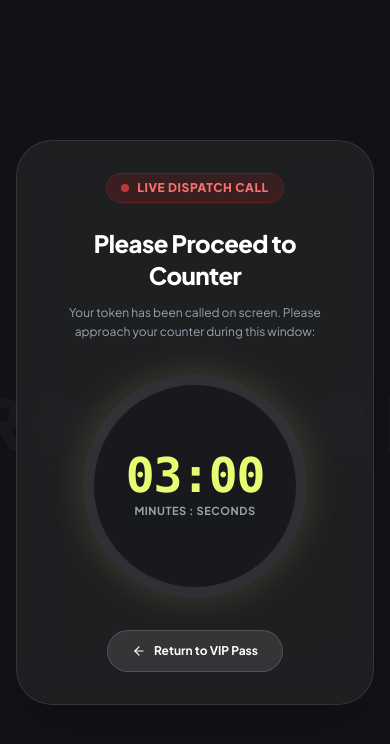
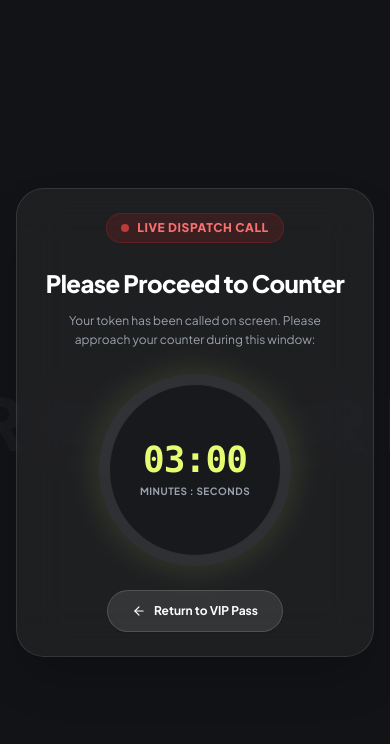
Before and after one commit to piyush89986/redcarpetFR, a React (Create React App) app: page /1/countdown in a window 390 px wide. Shown: the top 744 px of the page. Built offline with nearby package versions, Linux system fonts and the light colour scheme; no server answers.

Commit message:
fix: fine-tune countdown timer responsiveness for mobile screens

```diff
--- a/src/components/Countdown.js
+++ b/src/components/Countdown.js
@@ -60,7 +60,7 @@ const Countdown = () => {
       </div>
 
       {/* Main Glass Card */}
-      <div className="relative z-10 w-full max-w-lg bg-white/5 border border-white/10 backdrop-blur-xl rounded-[36px] p-8 sm:p-12 text-center shadow-2xl">
+      <div className="relative z-10 w-full max-w-lg bg-white/5 border border-white/10 backdrop-blur-xl rounded-[28px] sm:rounded-[36px] p-6 sm:p-10 text-center shadow-2xl">
         {/* Brand Pill */}
         <div className="inline-flex items-center gap-2 px-3.5 py-1.5 rounded-full bg-red-600/15 text-red-400 text-xs font-black uppercase tracking-wider border border-red-600/25 shadow-2xs mb-6">
           <span className="w-2 h-2 rounded-full bg-red-500 animate-pulse" />
@@ -71,7 +71,7 @@ const Countdown = () => {
           {showMessage ? "Your Turn Is Complete" : "Please Proceed to Counter"}
         </h1>
 
-        <p className="text-xs sm:text-sm text-gray-400 leading-relaxed max-w-sm mx-auto mb-8">
+        <p className="text-xs sm:text-sm text-gray-400 leading-relaxed max-w-sm mx-auto mb-6 sm:mb-8">
           {showMessage
             ? "Thank you for visiting RedCarpet. Have a wonderful day!"
             : "Your token has been called on screen. Please approach your counter during this window:"}
@@ -80,16 +80,16 @@ const Countdown = () => {
         {/* Circular Timer Ring */}
         {!showMessage ? (
           <div
-            className="relative w-56 h-56 mx-auto mb-8 flex items-center justify-center rounded-full p-2.5 transition-all duration-1000 shadow-[0_0_40px_rgba(229,252,115,0.15)]"
+            className="relative w-48 h-48 sm:w-56 sm:h-56 mx-auto mb-6 sm:mb-8 flex items-center justify-center rounded-full p-2.5 transition-all duration-1000 shadow-[0_0_40px_rgba(229,252,115,0.15)]"
             style={{
               background: `conic-gradient(#e5fc73 ${progress * 3.6}deg, rgba(255, 255, 255, 0.08) 0deg)`,
             }}
           >
             <div className="w-full h-full bg-[#18191d] rounded-full flex flex-col items-center justify-center border border-white/10">
-              <span className="text-5xl font-black text-[#e5fc73] tracking-tight font-mono">
+              <span className="text-4xl sm:text-5xl font-black text-[#e5fc73] tracking-tight font-mono">
                 {formattedTime}
               </span>
-              <span className="text-[11px] text-gray-400 font-bold uppercase tracking-wider mt-1">
+              <span className="text-[10px] sm:text-[11px] text-gray-400 font-bold uppercase tracking-wider mt-1">
                 Minutes : Seconds
               </span>
             </div>
```
